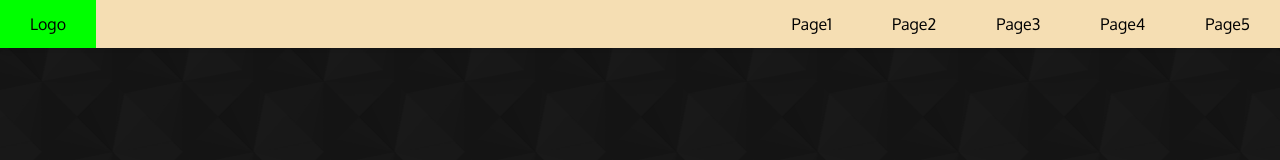
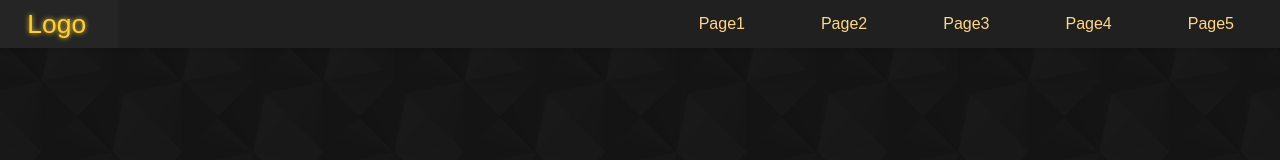
Before and after one commit to maiazip/Header, a plain HTML site: page index.html in a window 1280 px wide. Drawn offline with Linux system fonts and the light colour scheme.

Commit message:
minor changes

```diff
--- a/index.html
+++ b/index.html
@@ -14,7 +14,7 @@
     <header>
         <nav>
             <ul class="sidebar">
-                <li onclick="hideSidebar()"><a href="#"><svg xmlns="http://www.w3.org/2000/svg" height="24px" viewBox="0 -960 960 960" width="24px" fill="#F3F3F3"><path d="m256-200-56-56 224-224-224-224 56-56 224 224 224-224 56 56-224 224 224 224-56 56-224-224-224 224Z"/></svg></a></li>
+                <li onclick="hideSidebar()"><a href="#"><svg xmlns="http://www.w3.org/2000/svg" height="24px" viewBox="0 -960 960 960" width="24px" fill="#f5deb3"><path d="m256-200-56-56 224-224-224-224 56-56 224 224 224-224 56 56-224 224 224 224-56 56-224-224-224 224Z"/></svg></a></li>
                 <li><a href="#">Page1</a></li>
                 <li><a href="#">Page2</a></li>
                 <li><a href="#">Page3</a></li>
@@ -22,14 +22,14 @@
                 <li><a href="#">Page5</a></li>
             </ul>
             <ul>
-                <li><a href="#">Logo</a></li>
+                <li><a href="#" id="logo">Logo</a></li>
                 <li class="hideOnMobile"><a href="#">Page1</a></li>
                 <li class="hideOnMobile"><a href="#">Page2</a></li>
                 <li class="hideOnMobile"><a href="#">Page3</a></li>
                 <li class="hideOnMobile"><a href="#">Page4</a></li>
                 <li class="hideOnMobile"><a href="#">Page5</a></li>
                 <li class="sideBarButton" onclick="showSidebar()"><a href="#">
-                    <svg xmlns="http://www.w3.org/2000/svg" height="26" viewBox="0 -960 960 960" width="26" fill="#171717"><path d="M120-240v-80h720v80H120Zm0-200v-80h720v80H120Zm0-200v-80h720v80H120Z"/></svg>
+                    <svg xmlns="http://www.w3.org/2000/svg" height="26" viewBox="0 -960 960 960" width="26" fill="#f5deb3"><path d="M120-240v-80h720v80H120Zm0-200v-80h720v80H120Zm0-200v-80h720v80H120Z"/></svg>
                 </a></li>
             </ul>
         </nav>
--- a/src/css/reset.css
+++ b/src/css/reset.css
@@ -1,16 +1,16 @@
 * {
-    color: var(--color--whites);
-    font-family: "Oxygen", "Roboto", sans-serif;
+  box-sizing: border-box;
   margin: 0;
   padding: 0;
-    border: 0;
-    font-size: 1rem;
-    text-decoration: none;
-    list-style: none;
-    font-family: "Oxygen", "Roboto", sans-serif;
+  font-family: 'Merriweather', sans-serif;
+  font-weight: 300;
+  color: var(--color-white);
   font-synthesis: none;
   text-rendering: optimizeLegibility;
   -webkit-font-smoothing: antialiased;
   -moz-osx-font-smoothing: grayscale;
   -webkit-text-size-adjust: 100%;
+  scrollbar-width: auto;
+  scrollbar-color: var(--color-lime) var(--color-gray);
+  text-decoration: none;
 }
--- a/src/css/styles.css
+++ b/src/css/styles.css
@@ -1,21 +1,26 @@
 :root {
     --color--whites: #fefefe;
     --color--blacks: #151515;
+    --color--yellows: #ffd689;
+    --color--yellowsHighlight: #ffd034;
     --color--background: #030207b7;
     --color--transparent: #35353533;
     --color--transparent--light: #ffffff2d;
   }
 
 body {
+    width: auto;
     min-height: 100vh;
     background: url(/src/assets/diagmonds.png);
     background-position: center;
     font-family: 'Oxygen', Roboto, sans-serif;
+    font-weight: 300;
 }
 
 nav {
-    background-color: wheat;
+    background-color: #202020;
     box-shadow: 3px 3px 5px rgba(0, 0, 0, 0.1);
+    overflow: hidden;
 }
 
 nav ul {
@@ -28,7 +33,7 @@ nav ul {
 
 nav li {
     height: 3rem;
-
+    margin-right: 1rem;
 }
 
 nav a{
@@ -37,11 +42,26 @@ nav a{
     text-decoration: none;
     display: flex;
     align-items: center;
-    color: black;
+    color: var(--color--yellows);
 }
 
+
+
 nav a:hover {
-    background-color: lime;
+        transform: scale(1.1);
+        cursor: pointer;
+        color: var(--color--yellowsHighlight);
+        transition: 0.3s;
+        opacity: 100%;
+        text-shadow: 0 0 0.3rem var(--color--yellowsHighlight);
+        background-color: #252525;
+}
+
+#logo {
+    color: var(--color--yellowsHighlight);
+    font-size: 1.5rem;
+    text-shadow: 0 0 0.3rem var(--color--yellowsHighlight);
+    transition: transform 1s ease-in-out;
 }
 
 nav ul li:first-child{
@@ -55,7 +75,7 @@ margin-right: auto;
     height: 100vh;
     width: 15.625rem;
     z-index: 999;
-    background-color: rgba(245, 222, 179, 0.384);
+    background-color: rgba(20, 20, 20, 0.384);
     backdrop-filter: blur(10px);
     box-shadow: -10px 0 10px rgba(0, 0, 0, 0.1);
     display: none;
```
Lines whose indentation alone changed are shown as unchanged.
